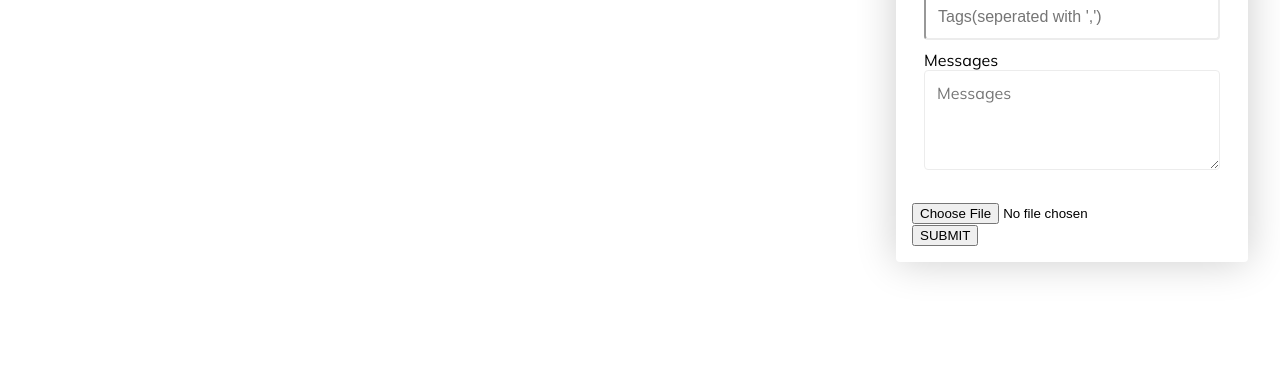
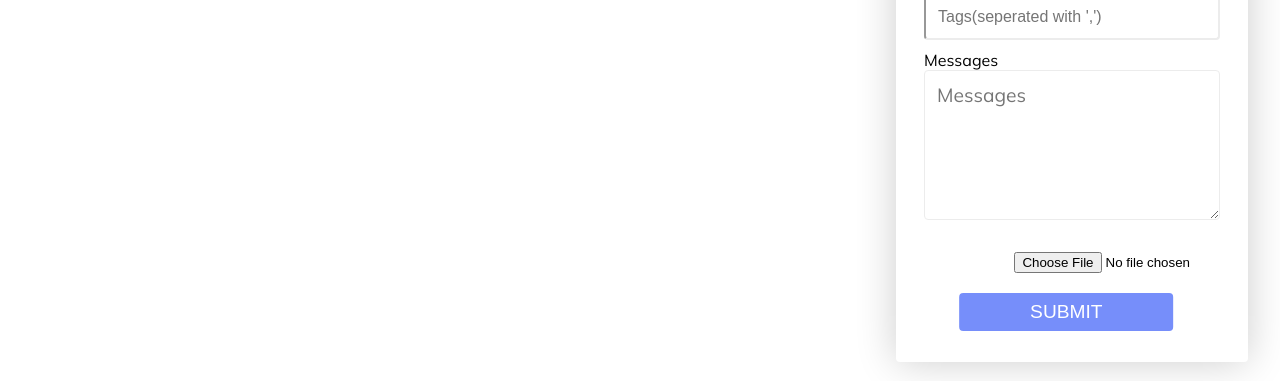
Before and after one commit to CcccYxx/CS35L-Website, a React (Create React App) app in the folder game-website/frontend/: page /forum in a window 1280 px wide. Shown: the part 395-776 px from the top of the page. Built offline with nearby package versions, Linux system fonts and the light colour scheme; no server answers.

Commit message:
Add basic styling

```diff
--- a/game-website/frontend/src/Components/Form/Form.css
+++ b/game-website/frontend/src/Components/Form/Form.css
@@ -10,5 +10,34 @@
 
 #message{
     font: inherit;
-    height: 100px;
+    height: 150px;
+    font-size: 1.2rem;
 }
+
+.title{
+    font-size: 2rem;
+}
+
+#submitButton{
+    margin-top: 20px;
+    margin-bottom: 15px;
+    border: none;
+    font-size: 1.2rem;
+    width: 67%;
+    position: relative;
+    transform: translate(22%);
+    padding: 0.5rem;
+    color: white;
+    background: var(--color-primary-dark);
+    border-radius: var(--border-radius);
+}
+
+#submitButton:hover{
+    cursor: pointer;
+    background: #5d5fff;
+}
+
+.uploadFile{
+    margin-left: 8vw;
+    font-family: sans-serif;
+}
--- a/game-website/frontend/src/Components/Form/Form.js
+++ b/game-website/frontend/src/Components/Form/Form.js
@@ -78,18 +78,19 @@ class Form extends React.Component{
                         </label>
                         <label>
                             Messages
-                            <textarea id="message" type="text" className="formInput"  required placeholder="Messages" onChange={this.onInputChangeMsg} />
+                            <textarea id="message" type="text" className="formInput"  required placeholder="Messages" onChange={this.onInputChangeMsg} maxLength='50'/>
                         </label>
                     </form>
                 </div>
                 <div className="uploadFile">
                     <FileBase
+                        id="fileUploadModule"
                         type="file"
                         multiple={ false }
                         onDone={this.handleFileSubmit}
                     />
                 </div>
-                <button onClick={this.handleSubmit}>SUBMIT</button>
+                <button id="submitButton" onClick={this.handleSubmit}>SUBMIT</button>
             </div>
         );
     }
--- a/game-website/frontend/src/Components/Post/Post.css
+++ b/game-website/frontend/src/Components/Post/Post.css
@@ -22,11 +22,8 @@
     font-size: 1.2rem;
 }
 
-
-
 .postFooter{
     display: flex;
-
     align-items: center;
 }
 
@@ -34,22 +31,45 @@
     flex: 50%;
     display: flex;
     align-items: center;
+    height: 70px;
 }
 
 .likeButton{
     height: 20px;
-    width: 40px;
-    margin-left: 10px;
+    width: 20px;
     margin-right: 10px;
+    border: none;
+    background-color: rgba(255, 255, 255, 0);
+    background-image: url(../../assets/like.svg);
+    background-repeat: no-repeat;
+    background-size: contain;
+    background-position-x: left;
+}
+
+.likeButton:hover{
+    cursor: pointer;
+    transform: scale(1.2);
 }
 
 .delContainer{
     align-content: flex-end;
-    flex: 5%;
+
 }
 
 .delButton{
-    align-self: flex-end;
+    height: 20px;
+    width: 40px;
+    border: none;
+    background-color: rgba(255, 255, 255, 0);
+    background-image: url(../../assets/delete-button-svgrepo-com.svg);
+    background-repeat: no-repeat;
+    background-size: 20px;
+    background-position-x: center;
+}
+
+.delButton:hover{
+    cursor: pointer;
+    transform: scale(1.2);
 }
 
 #image{
--- a/game-website/frontend/src/Components/Post/Post.js
+++ b/game-website/frontend/src/Components/Post/Post.js
@@ -6,33 +6,31 @@ const Post = ({title, message, creator, tags, selectedFile, likeCount, date, onC
 
     const tagList = tags.map((tag) =>
         <li key={tag} className="tag">
-            {tag}
+            <i>{tag}</i>
         </li>
     );
     return(
         <div className="postContainer" >
             <div className="postHeader">
                 <img id={selectedFile==="" ? "image-hide":"image"} src={selectedFile} alt=""/>
-                <p className="creator">{creator}</p>
-                <p className="date">{moment(date).format('DD MMM, YYYY hh:mm')}</p>
+                <p className="creator"><b>Author:</b> {creator}</p>
+                <p className="date"><b>Created at:</b> {moment(date).format('DD MMM, YYYY hh:mm')}</p>
             </div>
             <div className="postBody">
                 <ul className="tags">
                     {tagList}
                 </ul>
                 <h2 className="title">{title}</h2>
-                <pre className="message" maxlength='50'>{message}</pre>
+                <pre className="message">{message}</pre>
             </div>
             <div className="postFooter">
                 <div className="likeContainer">
                     <button value={i} className="likeButton" onClick={onClickLike}>
-                        LIKE
                     </button>
                     <p className="likeCount">{likeCount}</p>
                 </div>
                 <div className="delContainer">
                     <button value={i} className="delButton" onClick={onClickDel}>
-                        DELETE
                     </button>
                 </div>
             </div>
```
